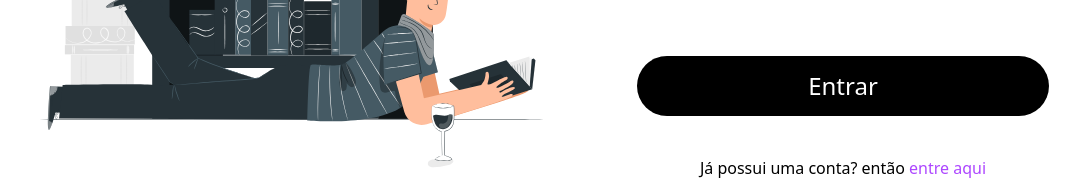
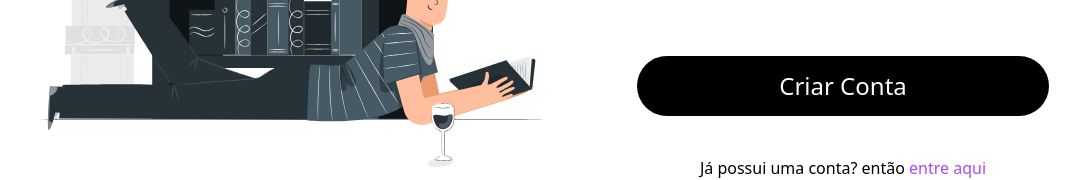
Before and after one commit to beckmanz/library-management-ui, a React (Vite) app: page /signup in a window 1280 px wide. Shown: the part 501-681 px from the top of the page, without its empty margins (111-1191 px from the left). Built offline with nearby package versions, Linux system fonts and the light colour scheme.

Commit message:
feat: adiciona logica para autenticação nas paginas de signin e signup

```diff
--- a/src/main.tsx
+++ b/src/main.tsx
@@ -3,9 +3,12 @@ import { RouterProvider } from "react-router-dom";
 import { createRoot } from "react-dom/client";
 import "./index.css";
 import router from "./routes/index.tsx";
+import { AuthProvider } from "./Contexts/AuthProvider.tsx";
 
 createRoot(document.getElementById("root")!).render(
   <StrictMode>
-    <RouterProvider router={router} />
+    <AuthProvider>
+      <RouterProvider router={router} />
+    </AuthProvider>
   </StrictMode>,
 );
--- a/src/screens/auth/signin.tsx
+++ b/src/screens/auth/signin.tsx
@@ -1,13 +1,33 @@
-import { Link } from "react-router-dom";
+import { Link, useNavigate } from "react-router-dom";
 import Library from "../../assets/Studying-bro.svg";
 import { ButtonDefault } from "../../components/button";
 import { InputDefault } from "../../components/input";
 import { useState } from "react";
+import { useAuth } from "../../hooks/useAuth";
+import { LoadingPage } from "../../components/loading/loadingPage";
 
 export default function Signin() {
+  const { signin } = useAuth();
+  const [isLoading, setIsLoading] = useState(false);
   const [email, setEmail] = useState("");
   const [password, setPassword] = useState("");
+  const navigate = useNavigate();
 
+  const handleSubmit = async (email: string, password: string) => {
+    setIsLoading(true);
+    try {
+      await signin(email, password);
+      navigate("/dashboard");
+    } catch (error) {
+      console.error("Erro ao fazer login:", error);
+    } finally {
+      setIsLoading(false);
+    }
+  };
+
+  if (isLoading) {
+    return <LoadingPage />;
+  }
   return (
     <div className="flex min-h-screen min-w-screen items-center justify-center gap-7 p-2 md:p-8">
       <div className="hidden h-full w-150 lg:flex">
@@ -42,7 +62,10 @@ export default function Signin() {
               placeholder="Digite sua senha aqui"
             />
           </div>
-          <ButtonDefault name="Entrar" />
+          <ButtonDefault
+            OnClick={() => handleSubmit(email, password)}
+            name="Entrar"
+          />
           <p>
             Ainda não possui uma conta? então{" "}
             <Link className="text-purple-500" to="/signup">
--- a/src/screens/auth/signup.tsx
+++ b/src/screens/auth/signup.tsx
@@ -1,13 +1,39 @@
-import { Link } from "react-router-dom";
+import { Link, useNavigate } from "react-router-dom";
 import Library from "../../assets/Bibliophile-pana.svg";
 import { ButtonDefault } from "../../components/button";
 import { InputDefault } from "../../components/input";
 import { useState } from "react";
+import { useAuth } from "../../hooks/useAuth";
+import { LoadingPage } from "../../components/loading/loadingPage";
 
 export default function Signup() {
+  const { signup } = useAuth();
+  const navigate = useNavigate();
   const [name, setName] = useState("");
   const [email, setEmail] = useState("");
   const [password, setPassword] = useState("");
+  const [isLoading, setIsLoading] = useState(false);
+
+  const handleSubmit = async (
+    name: string,
+    email: string,
+    password: string,
+  ) => {
+    setIsLoading(true);
+    try {
+      await signup(name, email, password);
+      navigate("/dashboard");
+    } catch (error) {
+      console.error("Erro ao fazer registro:", error);
+    } finally {
+      setIsLoading(false);
+    }
+  };
+
+  if (isLoading) {
+    return <LoadingPage />;
+  }
+
   return (
     <div className="flex min-h-screen min-w-screen items-center justify-center gap-7 p-2 md:p-8">
       <div className="hidden h-full w-150 lg:flex">
@@ -26,7 +52,6 @@ export default function Signup() {
               value={name}
               required={true}
               onChange={setName}
-              type="email"
               pattern=".{4,}"
               errorMessage="O nome deve ter pelo menos 4 caracteres"
               placeholder="Digite seu email aqui"
@@ -50,7 +75,10 @@ export default function Signup() {
               placeholder="Digite sua senha aqui"
             />
           </div>
-          <ButtonDefault name="Entrar" />
+          <ButtonDefault
+            OnClick={() => handleSubmit(name, email, password)}
+            name="Criar Conta"
+          />
           <p>
             Já possui uma conta? então{" "}
             <Link className="text-purple-500" to="/signin">
```
